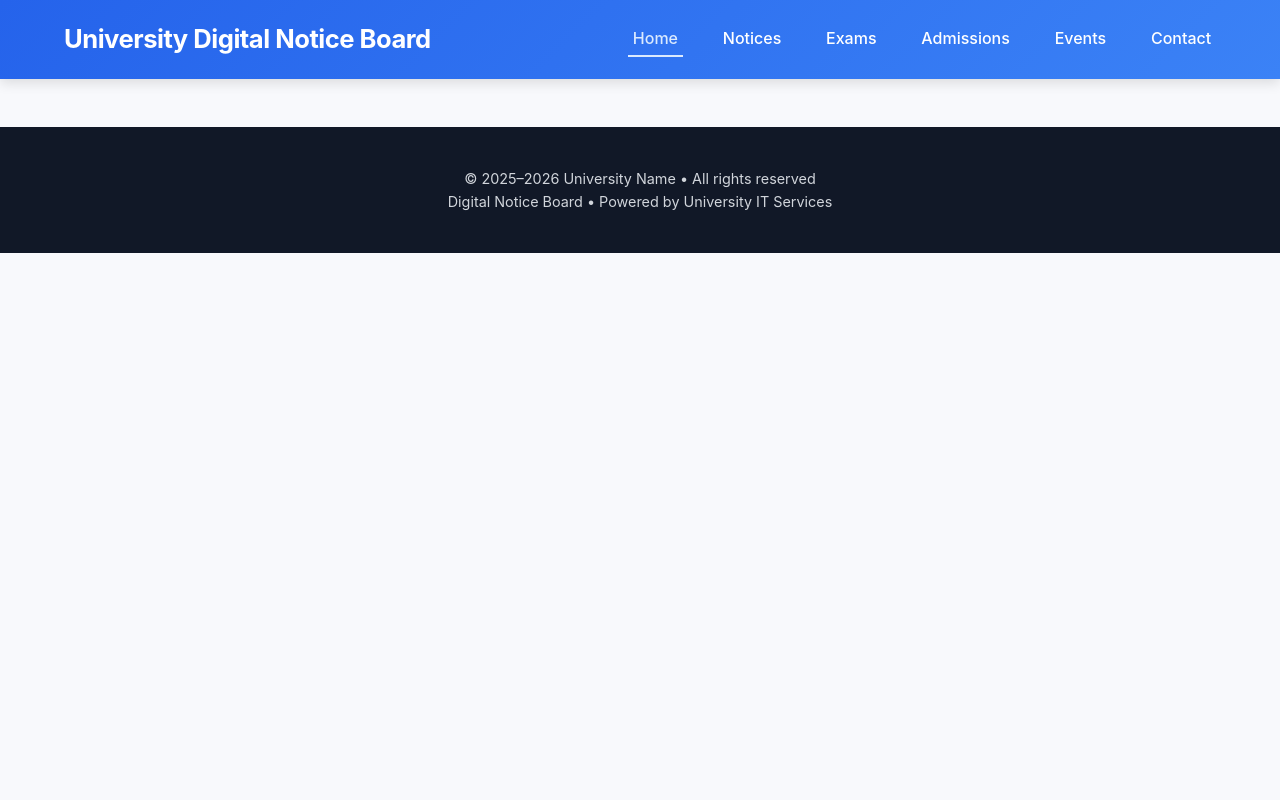
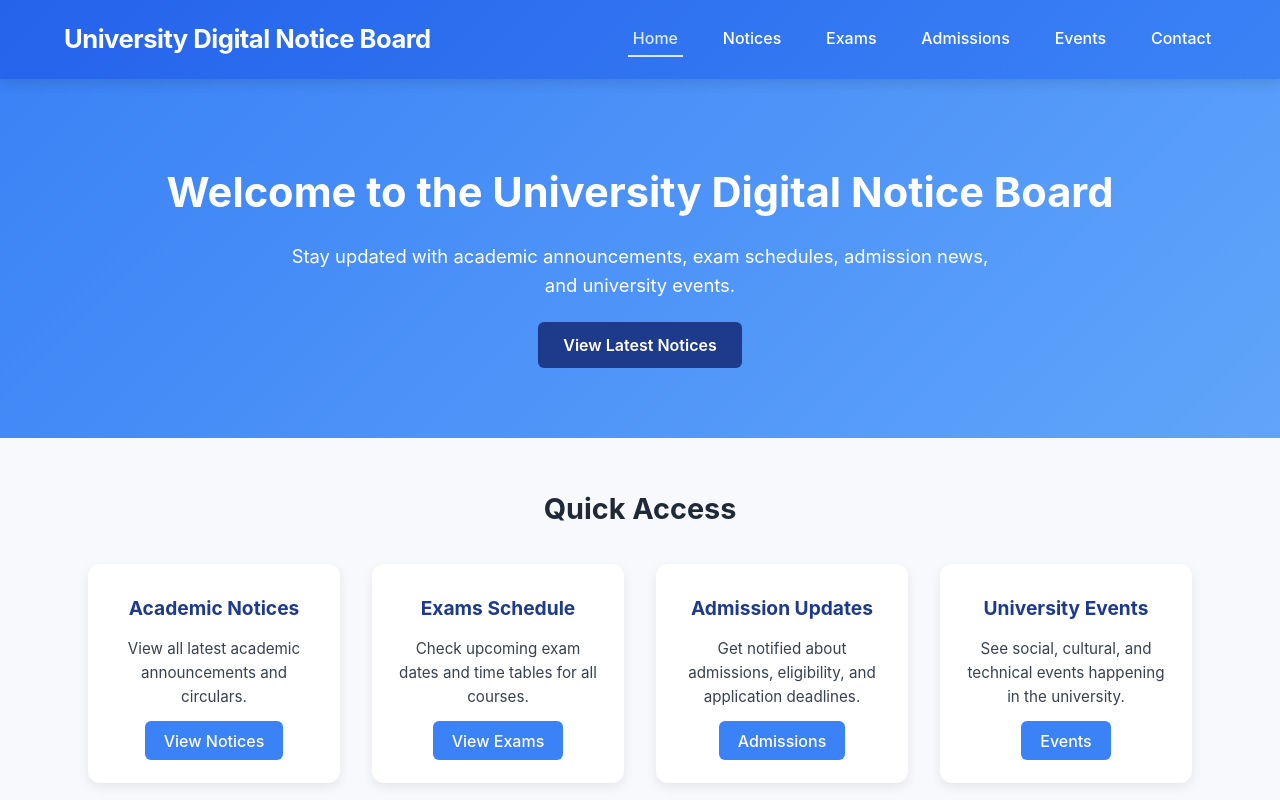
Before and after one commit to amna67/Assignment_03_DevOps, a website: page src/index.html in a window 1280 px wide. Shown: the top 800 px of the page. Drawn offline with Linux system fonts and the light colour scheme.

Commit message:
updated homepage

```diff
--- a/src/index.html
+++ b/src/index.html
@@ -23,8 +23,45 @@
             </nav>
         </div>
     </header>
+    <!-- Hero Section -->
+    <section class="hero">
+    <div class="container">
+        <h1>Welcome to the University Digital Notice Board</h1>
+        <p>Stay updated with academic announcements, exam schedules, admission news, and university events.</p>
+        <a href="notice.html" class="btn">View Latest Notices</a>
+    </div>
+    </section>
 
+<main class="container">
 
+    <!-- Quick Links Section -->
+    <section class="quick-links container">
+        <h2>Quick Access</h2>
+        <div class="cards">
+            <div class="card">
+                <h3>Academic Notices</h3>
+                <p>View all latest academic announcements and circulars.</p>
+                <a href="notice.html" class="card-btn">View Notices</a>
+            </div>
+            <div class="card">
+                <h3>Exams Schedule</h3>
+                <p>Check upcoming exam dates and time tables for all courses.</p>
+                <a href="exams.html" class="card-btn">View Exams</a>
+            </div>
+            <div class="card">
+                <h3>Admission Updates</h3>
+                <p>Get notified about admissions, eligibility, and application deadlines.</p>
+                <a href="admissions.html" class="card-btn">Admissions</a>
+            </div>
+            <div class="card">
+                <h3>University Events</h3>
+                <p>See social, cultural, and technical events happening in the university.</p>
+                <a href="events.html" class="card-btn">Events</a>
+            </div>
+        </div>
+    </section>
+
+</main>
 
     <!-- Footer -->
     <footer>
--- a/styles/style.css
+++ b/styles/style.css
@@ -86,3 +86,93 @@ footer {
     font-size: 2rem;
   }
 }
+
+/* Hero Section */
+.hero {
+  width: 100%;
+  text-align: center;
+  padding: 5rem 0;
+  background: linear-gradient(135deg, #3b82f6 0%, #60a5fa 100%);
+  color: white;
+  margin-bottom: 3rem;
+}
+
+.hero h1 {
+  font-size: 2.6rem;
+  margin-bottom: 1rem;
+}
+
+.hero p {
+  font-size: 1.15rem;
+  margin-bottom: 2rem;
+  max-width: 700px;
+  margin-left: auto;
+  margin-right: auto;
+}
+
+.hero .btn {
+  background-color: #1e3a8a;
+  color: white;
+  text-decoration: none;
+  padding: 0.8rem 1.6rem;
+  border-radius: 6px;
+  font-weight: 600;
+  transition: background 0.3s ease;
+}
+
+.hero .btn:hover {
+  background-color: #2563eb;
+}
+
+/* Quick Links Section */
+.quick-links h2 {
+  text-align: center;
+  margin-bottom: 2rem;
+  font-size: 1.8rem;
+}
+
+.cards {
+  display: grid;
+  grid-template-columns: repeat(auto-fit, minmax(220px, 1fr));
+  gap: 2rem;
+}
+
+.card {
+  background-color: white;
+  padding: 1.8rem 1.5rem;
+  border-radius: 12px;
+  box-shadow: 0 4px 12px rgba(0,0,0,0.08);
+  text-align: center;
+  transition: transform 0.3s ease, box-shadow 0.3s ease;
+}
+
+.card:hover {
+  transform: translateY(-4px);
+  box-shadow: 0 8px 20px rgba(0,0,0,0.12);
+}
+
+.card h3 {
+  font-size: 1.2rem;
+  margin-bottom: 0.8rem;
+  color: #1e3a8a;
+}
+
+.card p {
+  font-size: 0.95rem;
+  margin-bottom: 1.2rem;
+  color: #374151;
+}
+
+.card-btn {
+  text-decoration: none;
+  color: white;
+  background-color: #3b82f6;
+  padding: 0.6rem 1.2rem;
+  border-radius: 6px;
+  font-weight: 500;
+  transition: background 0.3s ease;
+}
+
+.card-btn:hover {
+  background-color: #2563eb;
+}
```
